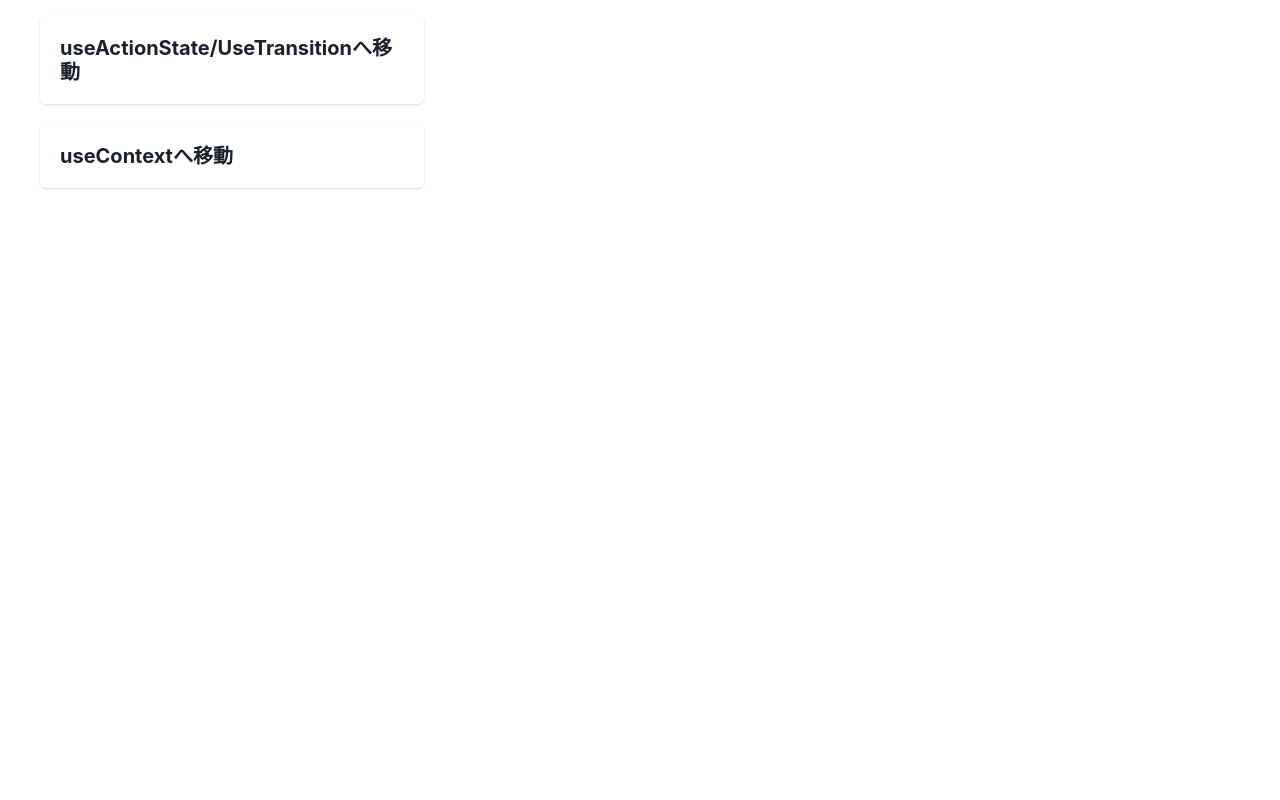
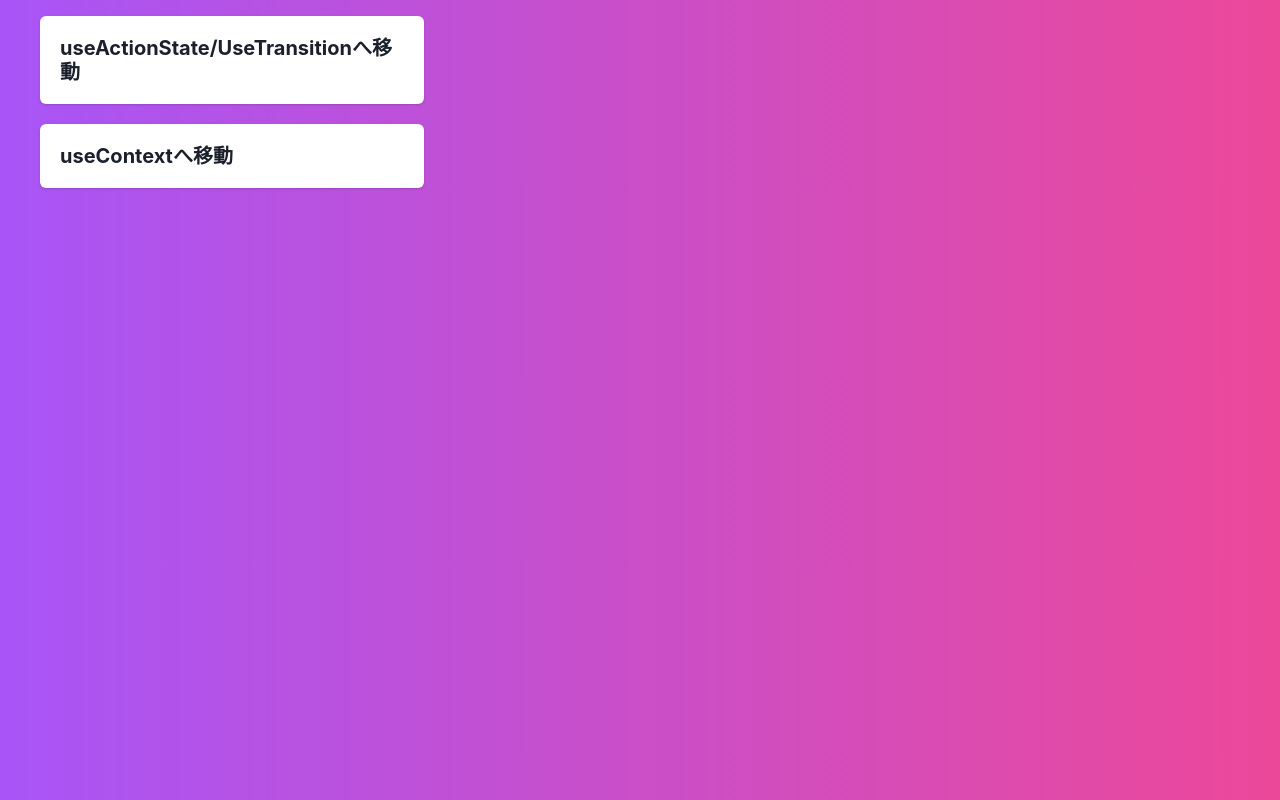
Before and after one commit to omegamaster86/next, a Next.js app: page / in a window 1280 px wide. Built offline with nearby package versions, Linux system fonts and the light colour scheme.

Commit message:
bgを設定

```diff
--- a/app/layout.tsx
+++ b/app/layout.tsx
@@ -17,7 +17,7 @@
 }>) {
   return (
     <html lang='en'>
-      <body>
+      <body className='bg-gradient-to-r from-purple-500 to-pink-500'>
         <Providers>{children}</Providers>
       </body>
     </html>
```
